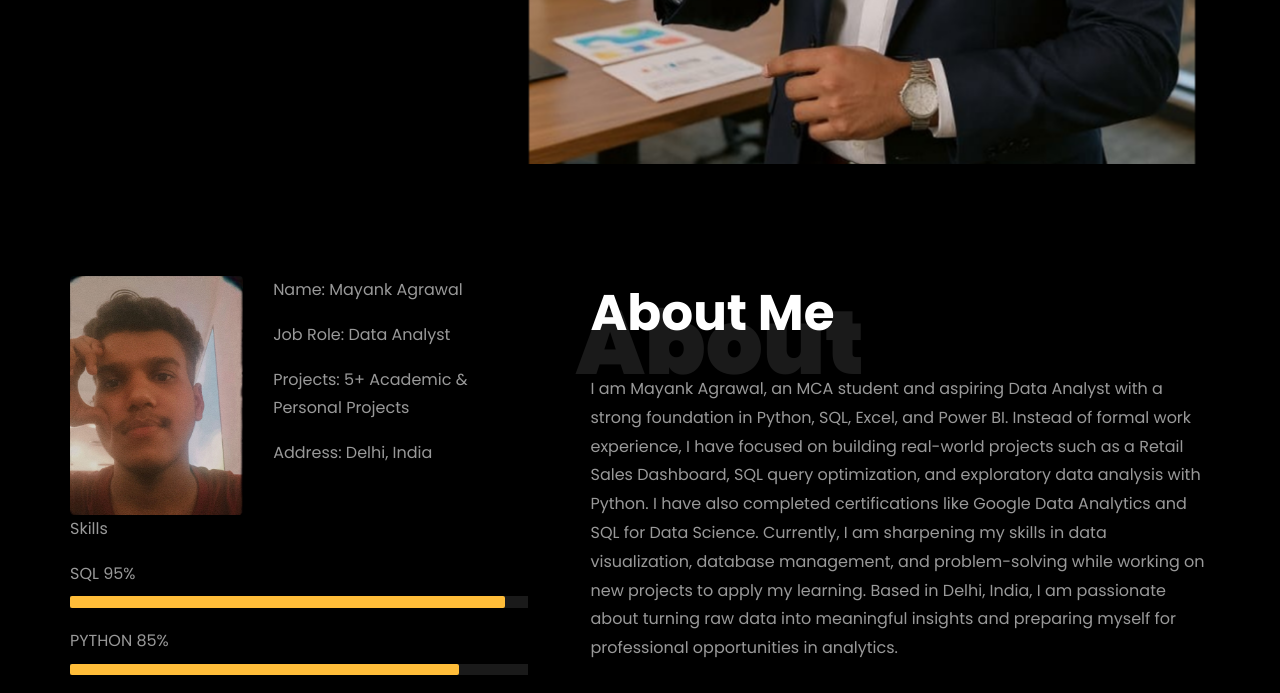
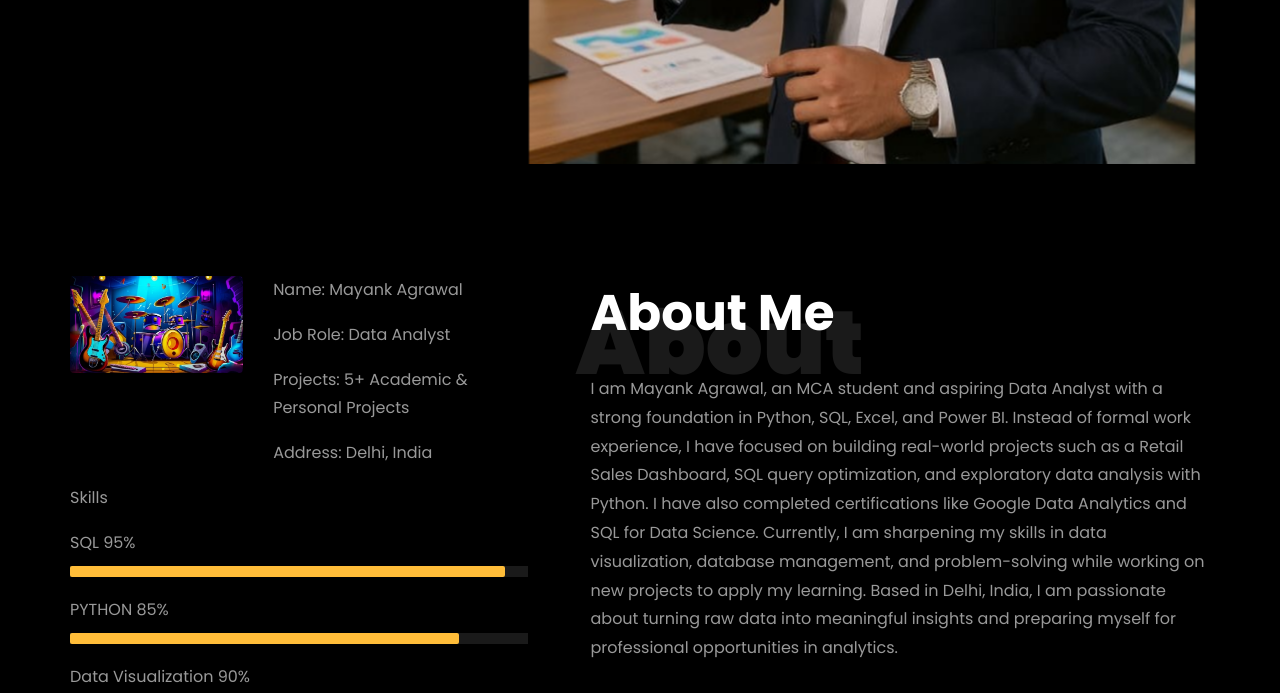
Before and after one commit to Mayank-that/My_Portfolio, a plain HTML site: page index.html in a window 1280 px wide. Shown: the part 586-1279 px from the top of the page. Drawn offline with Linux system fonts and the light colour scheme; animation ran at ten frames a second; files whose address does not match are found by name.

Commit message:
Update index.html

```diff
--- a/index.html
+++ b/index.html
@@ -213,7 +213,7 @@
                 <div class="row">
                   <div class="col-sm-6 col-md-5">
                     <div class="about-img">
-                      <img src="images/personal_img.jpg" class="img-fluid rounded b-shadow-a" alt="">
+                      <img src="images/proj_1.jpg" class="img-fluid rounded b-shadow-a" alt="">
                     </div>
                   </div>
                   <!-- Details next to profile image -->
```
